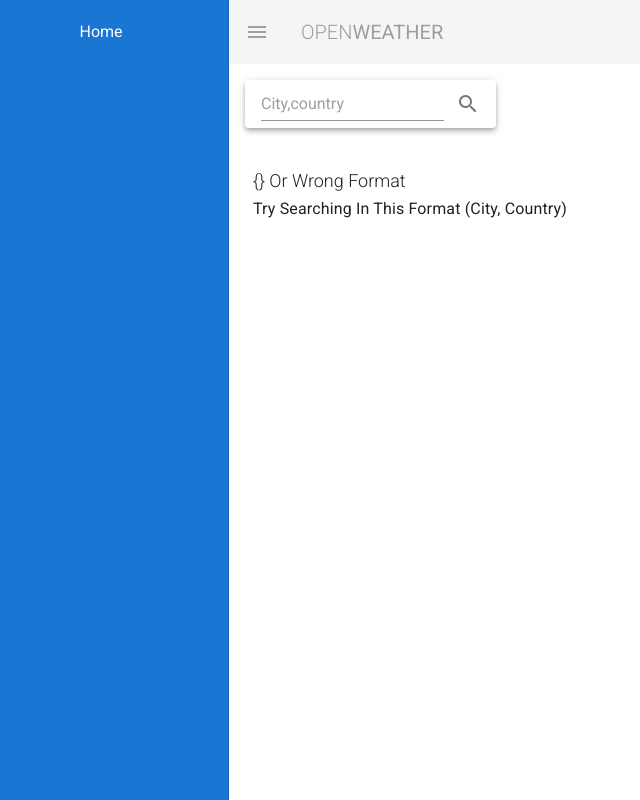
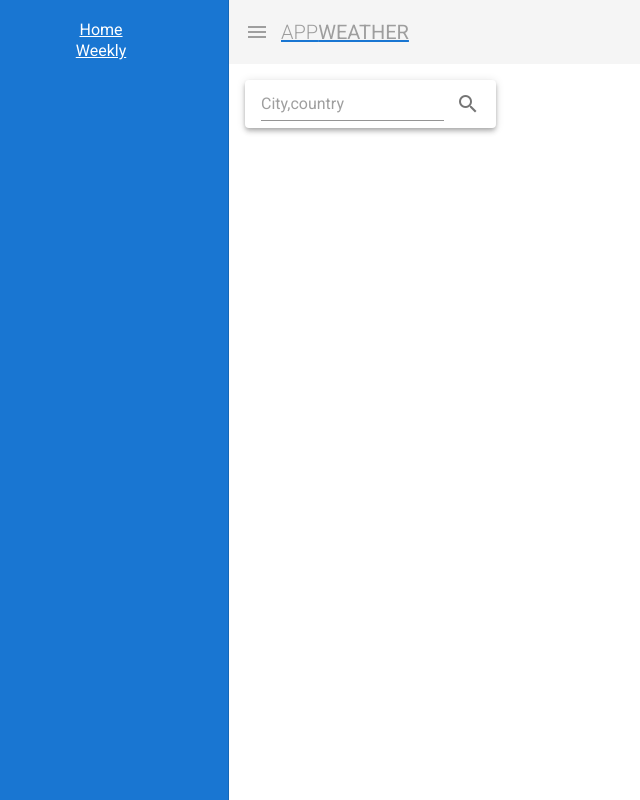
Before and after one commit to saugatmalla/Vue.js-WeatherApp, a Vue app: page / in a window 1280 px wide. Both pictures are taken after a click on the button 28 px from the left and 32 px from the top of the page. Shown: the whole page, without its empty margins (27-667 px from the left). Built offline with nearby package versions, Linux system fonts and the light colour scheme; no server answers.

Commit message:
loading error Bug fixed

```diff
--- a/src/components/Navbar.vue
+++ b/src/components/Navbar.vue
@@ -2,17 +2,30 @@
   <nav>
     <v-app-bar flat app>
       <v-app-bar-nav-icon class="grey--text" @click="drawer = !drawer"></v-app-bar-nav-icon>
+      <router-link to="/">
       <v-toolbar-title class="text-uppercase grey--text">
-        <span class="font-weight-light">Open</span>
+
+        <span class="font-weight-light">App</span>
         <span>Weather</span>
+
       </v-toolbar-title>
+      </router-link>
     </v-app-bar>
 
     <v-navigation-drawer v-model="drawer" app class="primary">
       <v-list>
         <v-list-item>
           <v-list-item-content>
-            <v-list-item-title class="white--text text-center" >Home</v-list-item-title>
+            <v-list-item-title class="white--text text-center" >
+              <router-link to="/"  class="white--text">
+              Home
+              </router-link>
+            </v-list-item-title>
+            <v-list-item-title class="white--text text-center">
+              <router-link to="/weekly" class="white--text">
+              Weekly
+              </router-link>
+            </v-list-item-title >
           </v-list-item-content>
         </v-list-item>
       </v-list>
--- a/src/router.js
+++ b/src/router.js
@@ -1,6 +1,7 @@
 import Vue from 'vue';
 import Router from 'vue-router';
 import Home from './views/Home.vue';
+import Weekly from './views/Weekly.vue';
 
 Vue.use(Router);
 
@@ -14,5 +15,11 @@
       component: Home,
     },
 
+    {
+      path:'/weekly',
+      name: 'weekly',
+      component: Weekly,
+    }
+
   ],
 });
--- a/src/views/Home.vue
+++ b/src/views/Home.vue
@@ -1,10 +1,15 @@
 <template>
   <div class="home">
-
     <!-- Toolbar -->
     <v-card class="pa-4" flat>
       <v-toolbar dense floating>
-        <v-text-field hide-details single-line v-model="location" @keyup.enter="update" placeholder="City,country"></v-text-field>
+        <v-text-field
+          hide-details
+          single-line
+          v-model="location"
+          @keyup.enter="update"
+          placeholder="City,country"
+        ></v-text-field>
 
         <v-btn icon type="submit" @click="update">
           <v-icon>mdi-magnify</v-icon>
@@ -13,33 +18,42 @@
     </v-card>
 
     <!-- Weather Card -->
-    <div class='card-wrapper' v-if="forecast.sys">
+    <div class="card-wrapper" v-if="forecast.sys">
       <v-card class="mx-auto" color="#F9F9F9" max-width="400" v-if="forecast">
         <v-list-item two-line>
           <v-list-item-content>
-          <v-list-item-title class="headline" v-if="forecast.sys">{{forecast.name}} , {{forecast.sys.country}}</v-list-item-title>
+            <v-list-item-title
+              class="headline"
+              v-if="forecast.sys"
+            >{{forecast.name}} , {{forecast.sys.country}}
+            </v-list-item-title>
           </v-list-item-content>
         </v-list-item>
-
 
         <!-- Current Temperature and Icon -->
         <v-card-text>
           <v-row align="center">
             <v-col class="display-3" cols="6" v-if="forecast.main">{{forecast.main.temp}}&deg;C</v-col>
-          <v-col class="display-3" cols="6" v-if="forecast.weather">{{icons[forecast.weather[0].main]}}</v-col>
+            <v-col
+              class="display-3"
+              cols="6"
+              v-if="forecast.weather"
+            >{{icons[forecast.weather[0].main]}}</v-col>
           </v-row>
         </v-card-text>
 
-
         <!-- Temperature Min and Max -->
         <v-list-item>
-        <v-list-item-subtitle v-if="forecast.main">
-          {{forecast.main.temp_min}}&deg;C / {{forecast.main.temp_max}}&deg;C
-        </v-list-item-subtitle>
+          <v-list-item-subtitle
+            v-if="forecast.main"
+          >{{forecast.main.temp_min}}&deg;C / {{forecast.main.temp_max}}&deg;C</v-list-item-subtitle>
         </v-list-item>
 
         <v-list-item>
-        <v-list-item-title class="text-capitalize" v-if="forecast.weather">{{forecast.weather[0].description}}</v-list-item-title>
+          <v-list-item-title
+            class="text-capitalize"
+            v-if="forecast.weather"
+          >{{forecast.weather[0].description}}</v-list-item-title>
         </v-list-item>
 
         <v-list-item>
@@ -57,8 +71,12 @@
         </v-list-item>
       </v-card>
     </div>
-    <div class="card-wrapper" v-else>
-      <p class="text-capitalize blockquote"> {{this.errors}} or Wrong Format <br> <span class="subtitle-1">Try searching in this format (City, country)  </span></p>
+    <div class="card-wrapper" v-else-if="this.forecast.cod">
+      <p class="text-capitalize blockquote">
+        {{this.errors}} or Wrong Format
+        <br />
+        <span class="subtitle-1">Try searching in this format (City, country)</span>
+      </p>
     </div>
   </div>
 </template>
@@ -87,7 +105,7 @@
         Sunny: "☀️",
         Night: "🌃"
       },
-      errors: {},
+      errors: {}
     };
   },
   mounted() {
@@ -99,7 +117,6 @@
       .then(response => response.json())
       .then(data => {
         this.forecast = data;
-
       });
   },
 
@@ -114,16 +131,14 @@
         .then(response => response.json())
         .then(data => {
           this.forecast = data;
-          this.location = '';
+          this.location = "";
 
-          if(this.forecast.cod == '404') {
+          if (this.forecast.cod == "404") {
             this.errors = this.forecast.message;
-          }
-           else {
+          } else {
             return this.forecast;
           }
-        })
-
+        });
     }
   }
 };
--- /dev/null
+++ b/src/views/Weekly.vue
@@ -0,0 +1,9 @@
+<template>
+  <h1>This is weekly forecast page.</h1>
+</template>
+
+<script>
+export default {
+    name: 'weekly',
+}
+</script>
```
Lines whose indentation alone changed are shown as unchanged.
